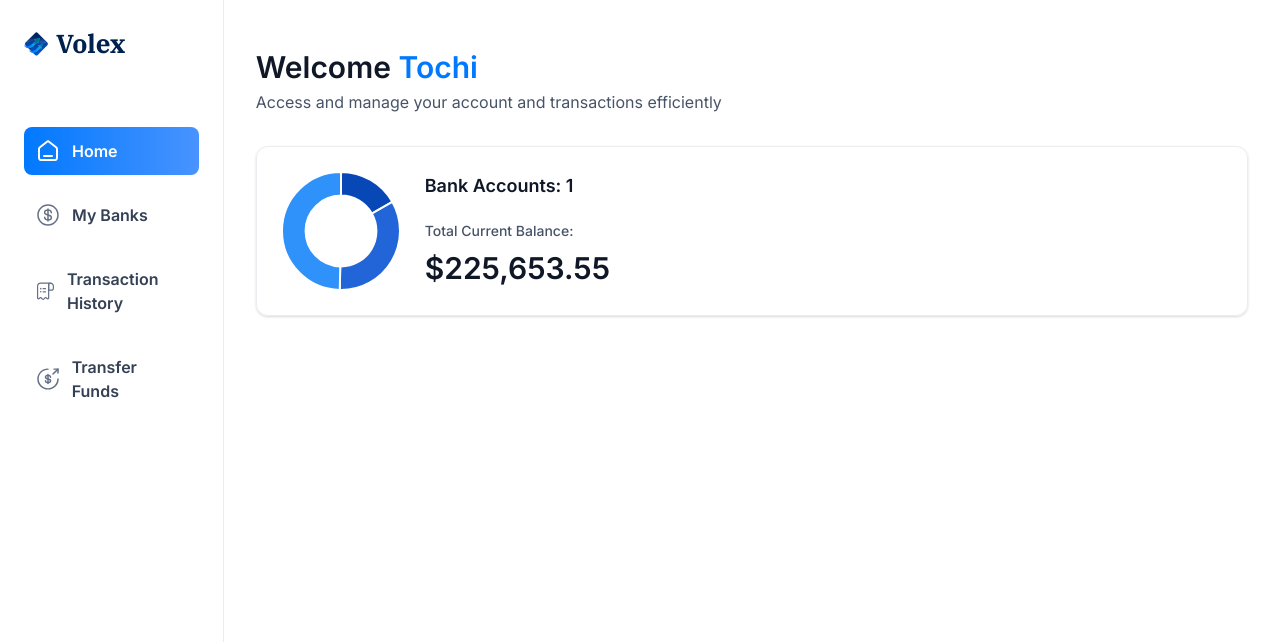
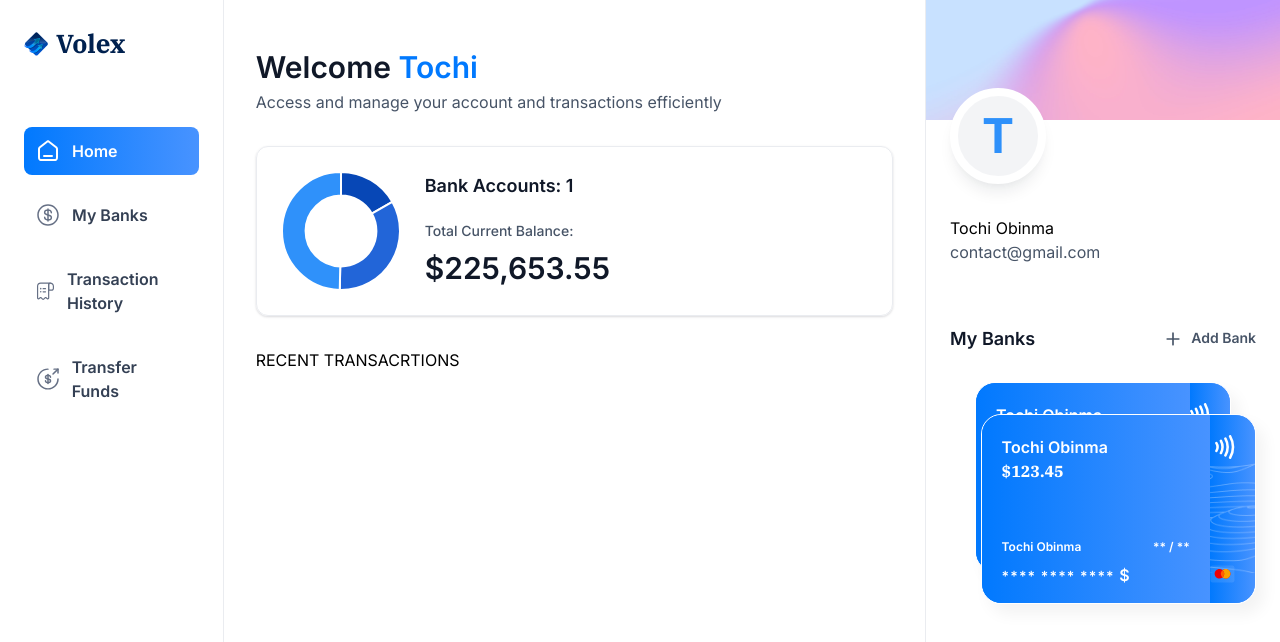
Before and after one commit to KayeJD/Banking-App, a Next.js app: page / in a window 1280 px wide. Shown: the top 642 px of the page. Built offline with nearby package versions, Linux system fonts and the light colour scheme.

Commit message:
complete right sidebar page links and left sidebar cross-referencing

```diff
--- /dev/null
+++ b/app/(root)/my-banks/page.tsx
@@ -0,0 +1,9 @@
+import React from 'react'
+
+const MyBanks = () => {
+    return (
+        <div>the rich page</div>
+    )
+}
+
+export default MyBanks
--- a/app/(root)/page.tsx
+++ b/app/(root)/page.tsx
@@ -1,8 +1,9 @@
 import HeaderBox from '@/components/HeaderBox'
+import RightSideBar from '@/components/RightSideBar';
 import TotalBalanceBox from '@/components/TotalBalanceBox';
 
 const Home = () => {
-    const loggedIn = {firstName: 'Tochi'};
+    const loggedIn = {firstName: 'Tochi', lastName: 'Obinma', email:'contact@gmail.com'};
 
     return (
         <section className="home">
@@ -21,7 +22,16 @@
                         totalCurrentBalance={225653.55}
                     />
                 </header>
+
+                RECENT TRANSACRTIONS
             </div>
+
+        <RightSideBar
+        user={loggedIn}
+        transations={[]}
+        banks={[{currentBalance: 123.45}, {currentBalance: 123.45}]}
+        />
+
         </section>
     )
 }
--- /dev/null
+++ b/app/(root)/payment-transfer/page.tsx
@@ -0,0 +1,9 @@
+import React from 'react'
+
+const Transfer = () => {
+    return (
+        <div>Dunno what's going here yet</div>
+    )
+}
+
+export default Transfer
--- /dev/null
+++ b/app/(root)/transaction-history/page.tsx
@@ -0,0 +1,9 @@
+import React from 'react'
+
+const TransactionHistory = () => {
+    return (
+        <div>I will hate this page I already know it </div>
+    )
+}
+
+export default TransactionHistory
--- /dev/null
+++ b/components/BankCard.tsx
@@ -0,0 +1,66 @@
+import { formatAmount } from '@/lib/utils'
+import Link from 'next/link'
+import Image from 'next/image'
+import React from 'react'
+
+const BankCard = ({account, userName, showBalance = true}: CreditCardProps) => {
+    return (
+        <div className='flex flex-col'>
+            <Link href='/' className='bank-card'>
+                <div className='bank-card_content'>
+                    <div>
+                        <h1 className='text-16 font-semibold text-white'>
+                            {account.name || userName}
+                        </h1>
+
+                        <p className='font-ibm-plex-serif font-black text-white'>
+                            {formatAmount(account.currentBalance)}
+                        </p>
+                    </div>
+                    <article className='flex flex-col gap-2'>
+                        <div className='flex justify-between'>
+                            <h1 className='text-12 font-semibold text-white'>
+                                {userName}
+                            </h1>
+                            <h2 className='text-12 font-semibold text-white'>
+                                ** / **
+                            </h2>
+                        </div>
+                        <p className='text-14 font-semibold tracking-[1.1px] text-white'>
+                            **** **** **** <span className='text-16'>
+                                ${account.mask}
+                            </span>
+                        </p>
+                    </article>
+                </div>
+
+                <div className='bank-card_icon'>
+                    <Image
+                        src='/icons/Paypass.svg'
+                        width={20}
+                        height={24}
+                        alt='pay'
+                        className='ml-5'
+                    />
+                    <Image
+                        src='/icons/mastercard.svg'
+                        width={45}
+                        height={32}
+                        alt='mastercard'
+                        className='ml-5'
+                    />
+                </div>
+
+                <Image
+                    src='/icons/lines.png'
+                    width={316}
+                    height={190}
+                    alt='lines'
+                    className='absolute top-0 left-0'
+                />
+            </Link>
+        </div>
+    )
+}
+
+export default BankCard
--- /dev/null
+++ b/components/RightSideBar.tsx
@@ -0,0 +1,71 @@
+import Link from 'next/link'
+import React from 'react'
+import Image from 'next/image'
+import BankCard from './BankCard'
+
+const RightSideBar = ({user, transactions, banks}: RightSidebarProps) => {
+    return (
+        <aside className='right-sidebar'>
+            <section className='flex flex-col pb-8'>
+                <div className='profile-banner' />
+                <div className='profile'>
+                    <div className='profile-img'>
+                        <span className='text-5xl font-bold text-blue-500'>{user.firstName[0]}</span>
+                    </div>
+
+                    <div className='profile-details'>
+                        <h1 className='profile=name'>
+                            {user.firstName} {user.lastName}
+                        </h1>
+
+                        <p className='profile-email'>
+                            {user.email}
+                        </p>
+                    </div>
+                </div>
+            </section>
+
+            <section className='banks'>
+                <div className='flex w-full justify-between'>
+                    <h2 className='header-2'>My Banks</h2>
+                    <Link href='/' className='flex gap-2'>
+                        <Image src='/icons/plus.svg'
+                            width={20}
+                            height={20}
+                            alt='plus'
+                        />
+                        <h2 className='text-14 text-gray-600 font-semibold'>
+                            Add Bank
+                        </h2>
+                    </Link>
+                </div>
+
+                {banks?.length > 0 && (
+                    <div className='relative flex flex-1 flex-col items-center justify-center gap-5'>
+                        <div className='relative x-10'>
+                            <BankCard
+                                key={banks[0].$id}
+                                account={banks[0]}
+                                userName={`${user.firstName} ${user.lastName}`}
+                                showBalance={false}
+                            />
+                        </div>
+                        {banks[1] && (
+                            <div className='absolute right-0 top-8 z-0 w-[90%]'>
+                                <BankCard
+                                    key={banks[1].$id}
+                                    account={banks[1]}
+                                    userName={`${user.firstName} ${user.lastName}`}
+                                    showBalance={false}
+                                />
+                            </div>
+
+                        )}
+                    </div>
+                )}
+            </section>
+        </aside>
+    )
+}
+
+export default RightSideBar
--- a/components/ui/AnimatedCounter.tsx
+++ /dev/null
@@ -1,18 +0,0 @@
-'use client';
-import CountUp from 'react-countup'
-
-const AnimatedCounter = ({amount}: {amount: number}) => {
-  return (
-    <div className="w-full">
-        <CountUp
-            decimal="."
-            decimals={2}
-            prefix="$"
-            end={amount}
-        />
-    </div>
-
-  )
-}
-
-export default AnimatedCounter
--- a/components/ui/DoughnutChart.tsx
+++ /dev/null
@@ -1,12 +0,0 @@
-"use client"
-
-import {Chart as ChartJS, ArcElement, Tooltip, Legend} from "chart.js"
-import {Doughnut} from "react-chartjs-2";
-
-ChartJS.register(ArcElement, Tooltip, Legend);
-
-const DoughnutChart = () => {
-  return <Doughnut data={[]}/>
-}
-
-export default DoughnutChart
--- a/components/ui/HeaderBox.tsx
+++ /dev/null
@@ -1,20 +0,0 @@
-import React from 'react'
-
-const HeaderBox = ({type = "title", title, subtext, user}: HeaderBoxProps) => {
-  return (
-    <div className="header-box">
-      <h1 className="header-box-title">
-        {title}
-        {type === 'greeting' && (
-          <span className="text-bankGradient">
-            &nbsp;
-            {user}
-          </span>
-        )}
-      </h1>
-      <p className="header-box-subtext">{subtext}</p>
-    </div>
-  )
-}
-
-export default HeaderBox
--- a/components/ui/TotalBalanceBox.tsx
+++ /dev/null
@@ -1,34 +0,0 @@
-import {formatAmount} from '@/lib/utils'
-import CountUp from 'react-countup'
-import AnimatedCounter from './AnimatedCounter'
-
-
-const TotalBalanceBox = ({
-    accounts = [], totalBanks, totalCurrentBalance}: TotalBalanceBoxProps) => {
-  return (
-    <section className="total-balance">
-        <div className="total-balance-chart">
-            {/*donut chart*/}
-        </div>
-
-        <div className="flex flex-col gap-6">
-            <h2 className="header-2">
-                Bank Accounts: {totalBanks}
-            </h2>
-            <div className="flex flex-col gap-2">
-                <p className="total-balance-label">
-                    Total Current Balance:
-                </p>
-
-                <p className="total-balance-amount flex-cener gap-2">
-                    <AnimatedCounter
-                        amount={totalCurrentBalance}
-                    />
-                </p>
-            </div>
-        </div>
-    </section>
-  )
-}
-
-export default TotalBalanceBox
--- a/components/ui/ui/button.tsx
+++ /dev/null
@@ -1,56 +0,0 @@
-import * as React from "react"
-import { Slot } from "@radix-ui/react-slot"
-import { cva, type VariantProps } from "class-variance-authority"
-
-import { cn } from "@/lib/utils"
-
-const buttonVariants = cva(
-  "inline-flex items-center justify-center whitespace-nowrap rounded-md text-sm font-medium ring-offset-background transition-colors focus-visible:outline-none focus-visible:ring-2 focus-visible:ring-ring focus-visible:ring-offset-2 disabled:pointer-events-none disabled:opacity-50",
-  {
-    variants: {
-      variant: {
-        default: "bg-primary text-primary-foreground hover:bg-primary/90",
-        destructive:
-          "bg-destructive text-destructive-foreground hover:bg-destructive/90",
-        outline:
-          "border border-input bg-background hover:bg-accent hover:text-accent-foreground",
-        secondary:
-          "bg-secondary text-secondary-foreground hover:bg-secondary/80",
-        ghost: "hover:bg-accent hover:text-accent-foreground",
-        link: "text-primary underline-offset-4 hover:underline",
-      },
-      size: {
-        default: "h-10 px-4 py-2",
-        sm: "h-9 rounded-md px-3",
-        lg: "h-11 rounded-md px-8",
-        icon: "h-10 w-10",
-      },
-    },
-    defaultVariants: {
-      variant: "default",
-      size: "default",
-    },
-  }
-)
-
-export interface ButtonProps
-  extends React.ButtonHTMLAttributes<HTMLButtonElement>,
-    VariantProps<typeof buttonVariants> {
-  asChild?: boolean
-}
-
-const Button = React.forwardRef<HTMLButtonElement, ButtonProps>(
-  ({ className, variant, size, asChild = false, ...props }, ref) => {
-    const Comp = asChild ? Slot : "button"
-    return (
-      <Comp
-        className={cn(buttonVariants({ variant, size, className }))}
-        ref={ref}
-        {...props}
-      />
-    )
-  }
-)
-Button.displayName = "Button"
-
-export { Button, buttonVariants }
```
Also changed, not shown: components/button.tsx (renamed from components/ui/button.tsx).
